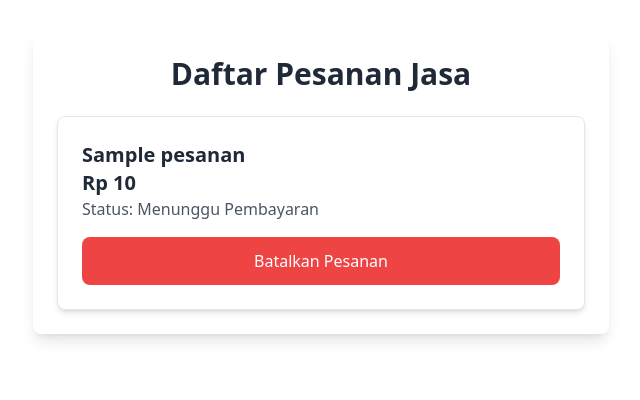
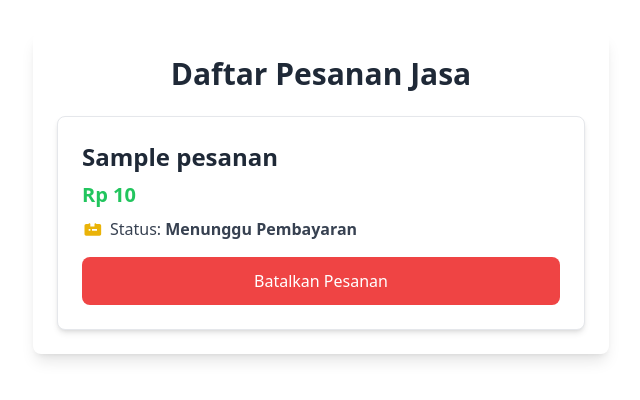
Before and after one commit to nobeljb/SIJARTA, a Django app: template hijau/templates/view_pemesanan.html in a window 1280 px wide. Shown: the part 60-460 px from the top of the page, without its empty margins (319-959 px from the left). Run offline with Django 5.2, Linux system fonts and the light colour scheme; the template is opened without the code that fills it: most values are stand-ins (such as "Sample title", 1, 10 or a date in 2020); some libraries are stand-ins or nearby versions.

Commit message:
fix view pemesanan

```diff
--- a/hijau/templates/view_pemesanan.html
+++ b/hijau/templates/view_pemesanan.html
@@ -12,9 +12,18 @@
         <ul class="space-y-6">
             {% for pesanan in pesanan %}
                 <li class="bg-white p-6 rounded-lg shadow-md border border-gray-200">
-                    <h3 class="text-xl font-semibold text-gray-800">{{ pesanan.session_name }}</h3>
-                    <h3 class="text-xl font-semibold text-gray-800">Rp {{ pesanan.session_price }}</h3>
-                    <p class="text-gray-600">Status: {{ pesanan.status|capfirst }}</p>
+                    <h3 class="text-2xl font-bold text-gray-800 mb-2">{{ pesanan.session_name }}</h3>
+                    <h3 class="text-xl font-semibold text-green-500 mb-2">Rp {{ pesanan.session_price }}</h3>
+                    {% if pesanan.status != 'Mencari Pekerja Terdekat' and pesanan.status != 'Menunggu Pembayaran' and pesanan.status != 'Pesanan dibatalkan'%}
+                        <p class="text-gray-700 flex items-center">
+                            <svg class="w-5 h-5 mr-2 text-blue-500" fill="currentColor" xmlns="http://www.w3.org/2000/svg" viewBox="0 0 24 24"><path d="M12 12c2.21 0 4-1.79 4-4s-1.79-4-4-4-4 1.79-4 4 1.79 4 4 4zm0 2c-2.67 0-8 1.34-8 4v2h16v-2c0-2.66-5.33-4-8-4z"/></svg>
+                            Nama Pekerja: <span class="ml-1 font-medium">{{ pesanan.worker_name }}</span>
+                        </p>
+                    {% endif %}
+                    <p class="text-gray-700 flex items-center">
+                        <svg class="w-5 h-5 mr-2 text-yellow-500" fill="currentColor" xmlns="http://www.w3.org/2000/svg" viewBox="0 0 24 24"><path d="M20 6h-2.586l-.707-.707c-.63-.63-1.707-.184-1.707.707v3h-5v-3c0-.891-1.077-1.338-1.707-.707l-.707.707h-2.586c-1.104 0-2 .896-2 2v10c0 1.104.896 2 2 2h16c1.104 0 2-.896 2-2v-10c0-1.104-.896-2-2-2zm-10 8h-2v-2h2v2zm8 0h-6v-2h6v2z"/></svg>
+                        Status: <span class="ml-1 font-semibold">{{ pesanan.status|capfirst }}</span>
+                    </p>
 
                     <!-- Tombol diatur dengan Flexbox -->
                     <div class="flex flex-col gap-4 mt-4">
--- a/hijau/views.py
+++ b/hijau/views.py
@@ -285,6 +285,7 @@ def view_pemesanan(request):
         pj.id_tr_pemesanan_jasa AS id_pemesanan,
         sj.deskripsi AS session_name,
         pj.totalbiaya AS session_price,
+        pg.nama AS worker_name,
         sp.status,
         ps.tglwaktu
     FROM sijarta.tr_pemesanan_jasa pj
@@ -294,6 +295,8 @@ def view_pemesanan(request):
         ON sj.id_subkategori_jasa = pj.idkategorijasa
     JOIN sijarta.status_pesanan sp
         ON sp.id_status_pesanan = ps.idstatus
+    JOIN sijarta.pengguna pg
+        ON pg.id_user = pj.idpekerja
     WHERE pj.idpelanggan = '{penggunalogin['id_user']}'
     ORDER BY
         pj.id_tr_pemesanan_jasa,  -- Mengelompokkan per pesanan
```
